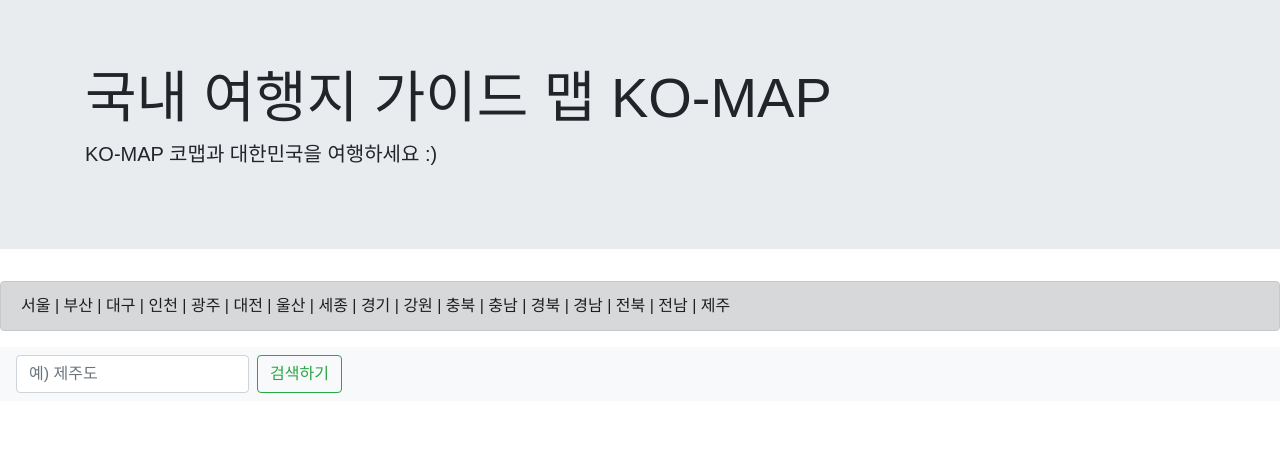
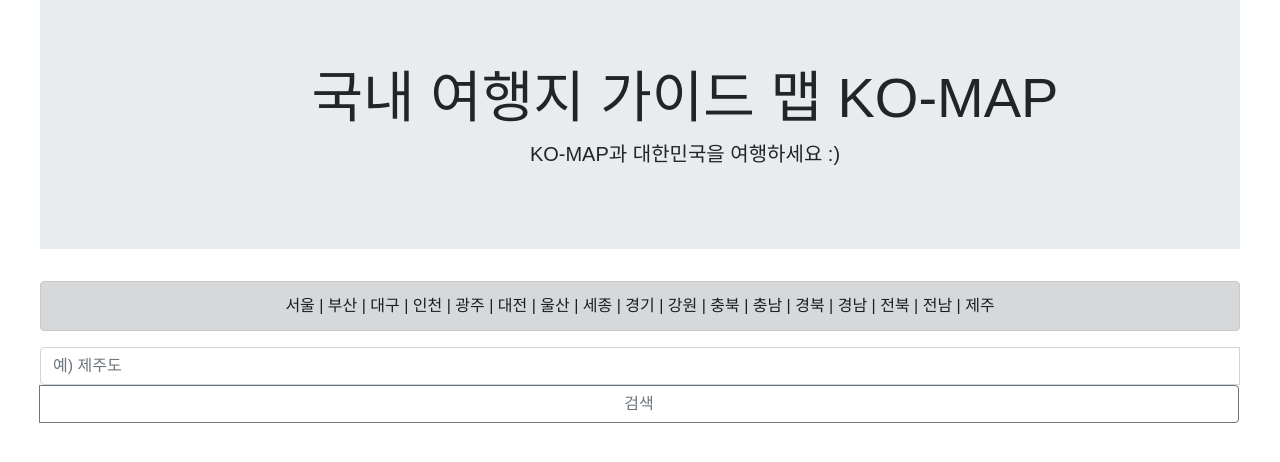
Before and after one commit to KylieBaek/sparta-project, a plain HTML site: page index.html in a window 1280 px wide. Drawn offline with nearby package versions, Linux system fonts and the light colour scheme; no server answers; a web font is replaced by a local one.

Commit message:
index.html 수정
지난주에 말한 기본틀 수정

```diff
--- a/index.html
+++ b/index.html
@@ -104,9 +104,10 @@
 
 <style type="text/css">
   * {
-   font-family: 'Nanum Gothic Coding', sans-serif;;
+   font-family: 'Nanum Gothic Coding', sans-serif;
+   width: 1200px;
+   margin: auto;
  }
-
  .wrap {
   width: 900px;
   margin: auto;
@@ -115,9 +116,14 @@
   color: gray;
   font-weight: bold;
 }
-.align{
+.container {
+  text-align: center;
+  padding: auto;
+}
+.alert {
   text-align: center;
 }
+
 </style>
 
 
@@ -128,7 +134,7 @@
   <div class="jumbotron jumbotron-fluid">
     <div class="container" >
       <h1 class="display-4">국내 여행지 가이드 맵 KO-MAP</h1>
-      <p class="lead"> KO-MAP 코맵과 대한민국을 여행하세요 :) </p>
+      <p class="lead"> KO-MAP과 대한민국을 여행하세요 :) </p>
     </div>
   </div>
 
@@ -136,12 +142,14 @@
     서울 | 부산 | 대구 | 인천 | 광주 | 대전 | 울산 | 세종 | 경기 | 강원 | 충북 | 충남 | 경북 | 경남 | 전북 | 전남 | 제주
   </div>
   <!-- search box -->
-  <nav class="navbar navbar-light bg-light">
-    <form class="form-inline">
-      <input class="form-control mr-sm-2" type="search" placeholder="예) 제주도" aria-label="Search">
-      <button class="btn btn-outline-success my-2 my-sm-0" type="submit">검색하기</button>
-    </form>
-  </nav>
+  <div class="form-gruop">
+    <div class="input-group mb-3">
+    <input type="text" class="form-control" placeholder="예) 제주도" aria-label="예) 제주도" aria-describedby="button-addon2">
+      <div class="input-group-append">
+      <button class="btn btn-outline-secondary" type="button" id="button-addon2">검색</button>
+      </div>
+    </div>
+  </div>
 
 <!-- card box listing-->
 <div class="card-columns" id="cards-box">
```
Lines whose indentation alone changed are shown as unchanged.
